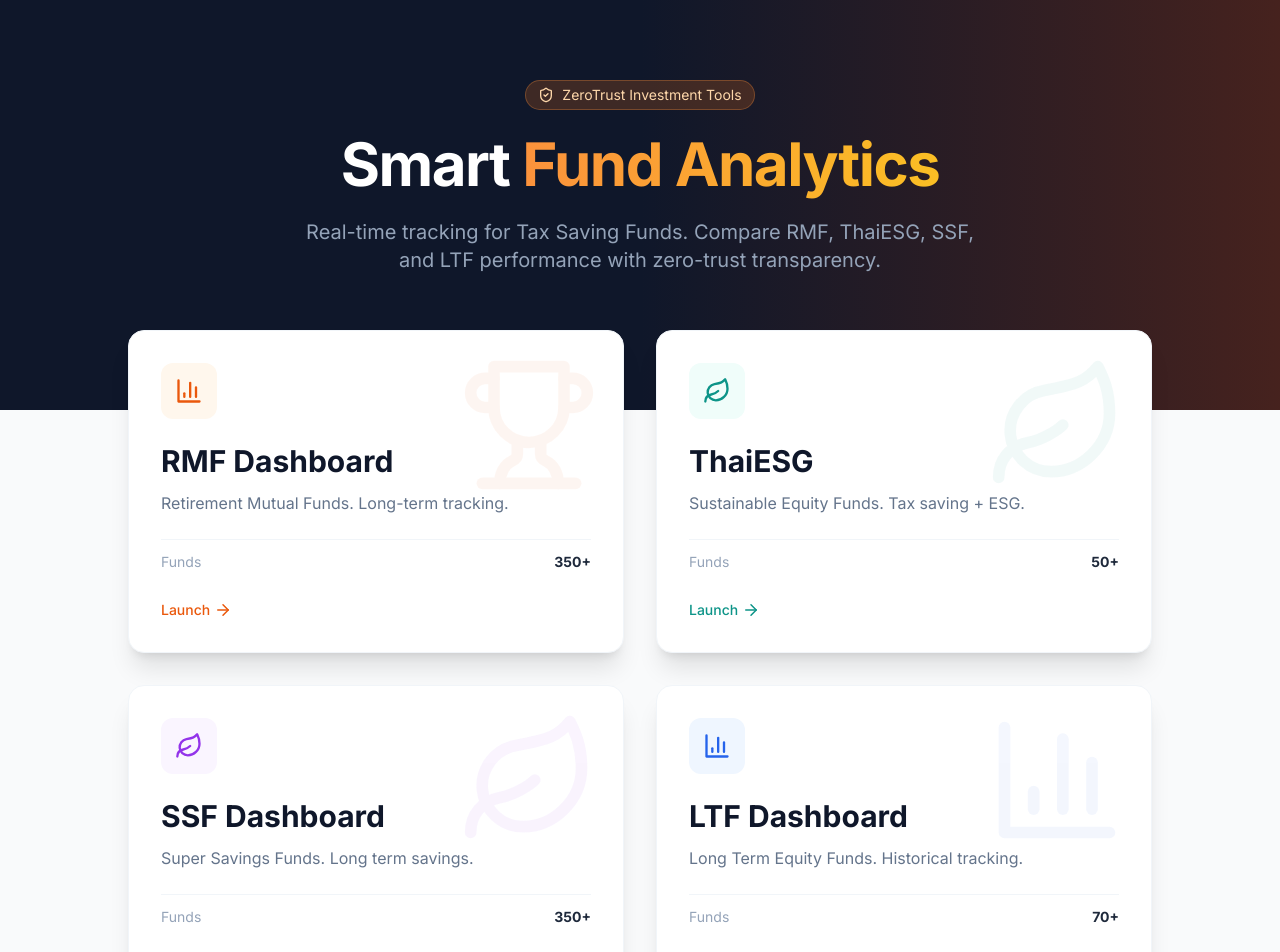
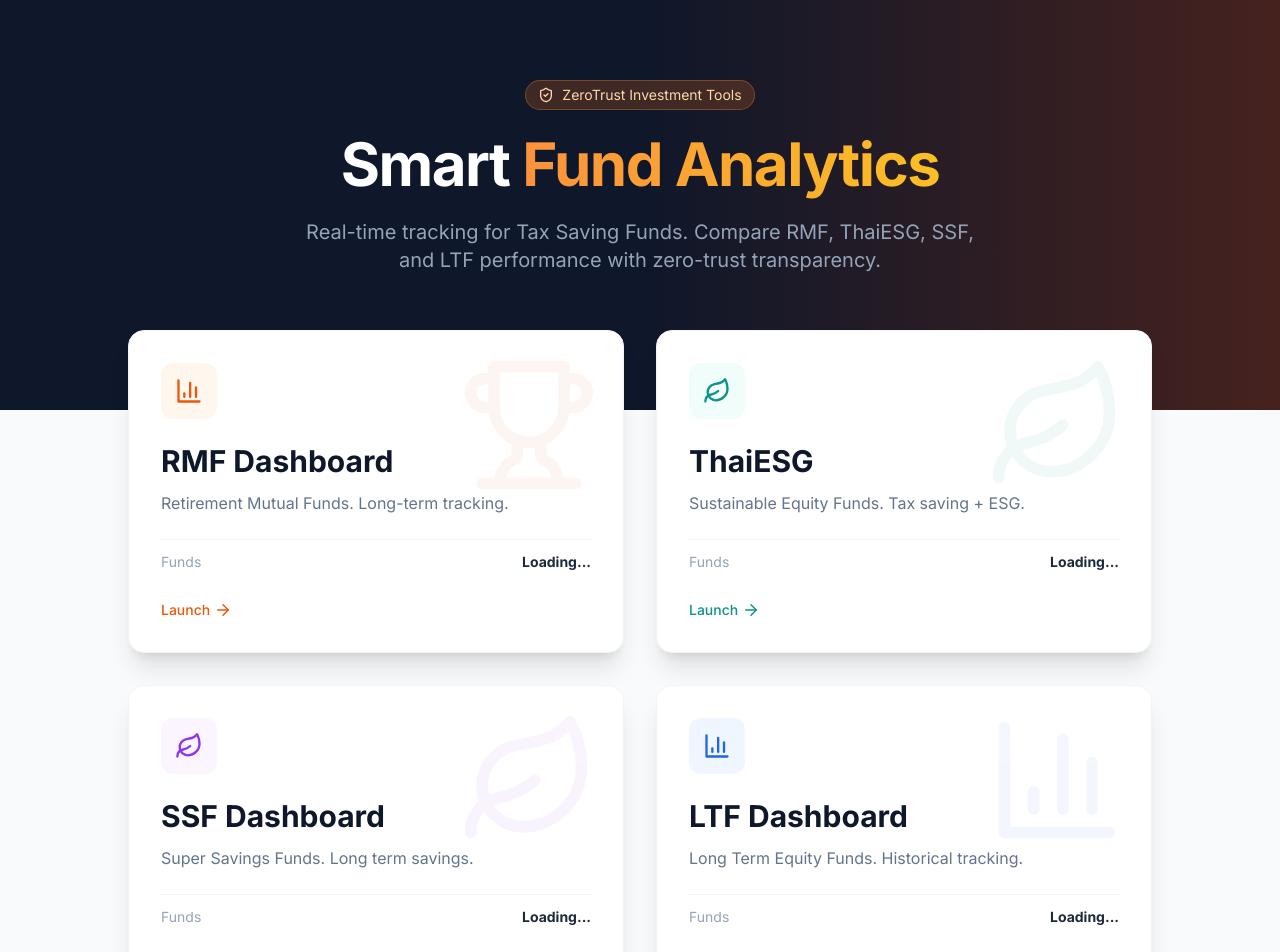
Before and after one commit to zr0aces/SarnFund, a React (Vite) app in the folder frontend/: page / in a window 1280 px wide. Shown: the top 952 px of the page. Built offline with nearby package versions, Linux system fonts and the light colour scheme; no server answers.

Commit message:
feat: Implement dynamic fund counts on the landing page with a new API endpoint and refactored fund data fetching.

```diff
--- a/frontend/src/hooks/useFundData.js
+++ b/frontend/src/hooks/useFundData.js
@@ -57,7 +57,7 @@ export const useFundData = (fundType, initialMockData) => {
         setError(null);
 
         try {
-            const endpoint = fundType === 'rmf' ? '/api/funds/rmf' : '/api/funds/tesg';
+            const endpoint = `/api/funds/${fundType}`;
             const response = await fetch(`${API_BASE_URL}${endpoint}`);
 
             if (!response.ok) {
--- a/frontend/src/pages/LandingPage.jsx
+++ b/frontend/src/pages/LandingPage.jsx
@@ -4,6 +4,23 @@ import { Trophy, Leaf, ArrowRight, ShieldCheck, BarChart3 } from 'lucide-react';
 import { INITIAL_RMF, INITIAL_ESG } from '../data/funds';
 
 const LandingPage = () => {
+    const [stats, setStats] = React.useState({ rmf: 0, tesg: 0, ltf: 0, ssf: 0 });
+
+    React.useEffect(() => {
+        const fetchStats = async () => {
+            try {
+                const response = await fetch('/api/stats');
+                const result = await response.json();
+                if (result.success && result.stats) {
+                    setStats(result.stats);
+                }
+            } catch (error) {
+                console.error('Failed to fetch stats:', error);
+            }
+        };
+        fetchStats();
+    }, []);
+
     return (
         <div className="min-h-screen bg-gray-50 font-sans text-slate-800">
             {/* Hero Section */}
@@ -40,7 +57,7 @@ const LandingPage = () => {
 
                             <div className="flex items-center justify-between text-sm py-3 border-t border-slate-100">
                                 <span className="text-slate-400">Funds</span>
-                                <span className="font-bold text-slate-800">350+</span>
+                                <span className="font-bold text-slate-800">{stats.rmf > 0 ? stats.rmf : 'Loading...'}</span>
                             </div>
                             <div className="flex items-center text-orange-600 font-medium text-sm mt-4 group-hover:gap-2 transition-all">
                                 Launch <ArrowRight size={18} className="ml-1" />
@@ -62,7 +79,7 @@ const LandingPage = () => {
 
                             <div className="flex items-center justify-between text-sm py-3 border-t border-slate-100">
                                 <span className="text-slate-400">Funds</span>
-                                <span className="font-bold text-slate-800">50+</span>
+                                <span className="font-bold text-slate-800">{stats.tesg > 0 ? stats.tesg : 'Loading...'}</span>
                             </div>
                             <div className="flex items-center text-teal-600 font-medium text-sm mt-4 group-hover:gap-2 transition-all">
                                 Launch <ArrowRight size={18} className="ml-1" />
@@ -84,7 +101,7 @@ const LandingPage = () => {
 
                             <div className="flex items-center justify-between text-sm py-3 border-t border-slate-100">
                                 <span className="text-slate-400">Funds</span>
-                                <span className="font-bold text-slate-800">350+</span>
+                                <span className="font-bold text-slate-800">{stats.ssf > 0 ? stats.ssf : 'Loading...'}</span>
                             </div>
                             <div className="flex items-center text-purple-600 font-medium text-sm mt-4 group-hover:gap-2 transition-all">
                                 Launch <ArrowRight size={18} className="ml-1" />
@@ -106,7 +123,7 @@ const LandingPage = () => {
 
                             <div className="flex items-center justify-between text-sm py-3 border-t border-slate-100">
                                 <span className="text-slate-400">Funds</span>
-                                <span className="font-bold text-slate-800">70+</span>
+                                <span className="font-bold text-slate-800">{stats.ltf > 0 ? stats.ltf : 'Loading...'}</span>
                             </div>
                             <div className="flex items-center text-blue-600 font-medium text-sm mt-4 group-hover:gap-2 transition-all">
                                 Launch <ArrowRight size={18} className="ml-1" />
```
Also changed, not shown: 1 other file (tests, documents, lock files or other folders).
